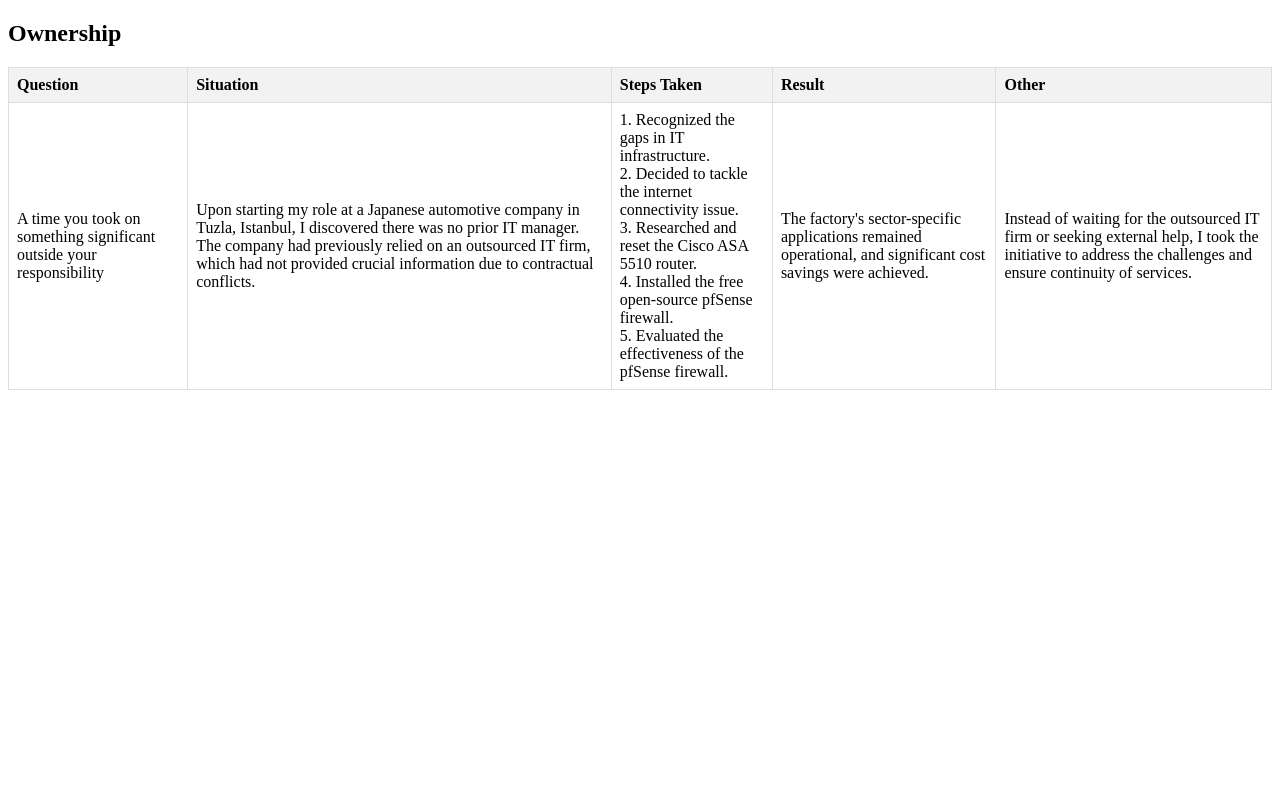
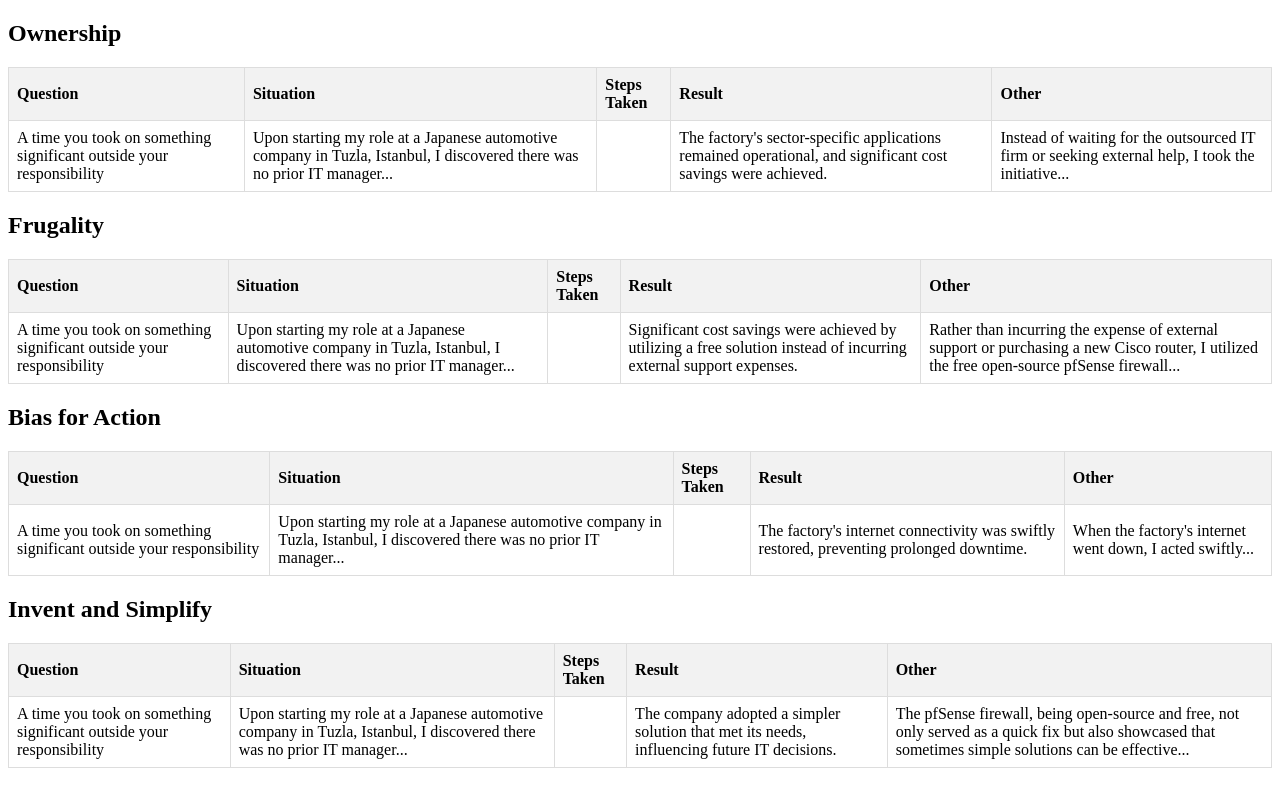
Before and after one commit to KoralK/amazon_leadership_table2, a plain HTML site: page index.html in a window 1280 px wide. Drawn offline with Linux system fonts and the light colour scheme.

Commit message:
initial commit

```diff
--- a/index.html
+++ b/index.html
@@ -33,19 +33,74 @@
         </tr>
         <tr>
             <td>A time you took on something significant outside your responsibility</td>
-        <td>Upon starting my role at a Japanese automotive company in Tuzla, Istanbul, I discovered there was no prior IT manager. The company had previously relied on an outsourced IT firm, which had not provided crucial information due to contractual conflicts.</td>
+            <td>Upon starting my role at a Japanese automotive company in Tuzla, Istanbul, I discovered there was no prior IT manager...</td>
             <td>
-            1. Recognized the gaps in IT infrastructure.<br>
-            2. Decided to tackle the internet connectivity issue.<br>
-            3. Researched and reset the Cisco ASA 5510 router.<br>
-            4. Installed the free open-source pfSense firewall.<br>
-            5. Evaluated the effectiveness of the pfSense firewall.
+                <!-- ... steps ... -->
             </td>
             <td>The factory's sector-specific applications remained operational, and significant cost savings were achieved.</td>
-        <td>Instead of waiting for the outsourced IT firm or seeking external help, I took the initiative to address the challenges and ensure continuity of services.</td>
+            <td>Instead of waiting for the outsourced IT firm or seeking external help, I took the initiative...</td>
         </tr>
     </table>
-<!-- ... other tables for Frugality, Bias for Action, and Invent and Simplify ... -->
+
+    <h2>Frugality</h2>
+    <table>
+        <tr>
+            <th>Question</th>
+            <th>Situation</th>
+            <th>Steps Taken</th>
+            <th>Result</th>
+            <th>Other</th>
+        </tr>
+        <tr>
+            <td>A time you took on something significant outside your responsibility</td>
+            <td>Upon starting my role at a Japanese automotive company in Tuzla, Istanbul, I discovered there was no prior IT manager...</td>
+            <td>
+                <!-- ... steps ... -->
+            </td>
+            <td>Significant cost savings were achieved by utilizing a free solution instead of incurring external support expenses.</td>
+            <td>Rather than incurring the expense of external support or purchasing a new Cisco router, I utilized the free open-source pfSense firewall...</td>
+        </tr>
+    </table>
+
+    <h2>Bias for Action</h2>
+    <table>
+        <tr>
+            <th>Question</th>
+            <th>Situation</th>
+            <th>Steps Taken</th>
+            <th>Result</th>
+            <th>Other</th>
+        </tr>
+        <tr>
+            <td>A time you took on something significant outside your responsibility</td>
+            <td>Upon starting my role at a Japanese automotive company in Tuzla, Istanbul, I discovered there was no prior IT manager...</td>
+            <td>
+                <!-- ... steps ... -->
+            </td>
+            <td>The factory's internet connectivity was swiftly restored, preventing prolonged downtime.</td>
+            <td>When the factory's internet went down, I acted swiftly...</td>
+        </tr>
+    </table>
+
+    <h2>Invent and Simplify</h2>
+    <table>
+        <tr>
+            <th>Question</th>
+            <th>Situation</th>
+            <th>Steps Taken</th>
+            <th>Result</th>
+            <th>Other</th>
+        </tr>
+        <tr>
+            <td>A time you took on something significant outside your responsibility</td>
+            <td>Upon starting my role at a Japanese automotive company in Tuzla, Istanbul, I discovered there was no prior IT manager...</td>
+            <td>
+                <!-- ... steps ... -->
+            </td>
+            <td>The company adopted a simpler solution that met its needs, influencing future IT decisions.</td>
+            <td>The pfSense firewall, being open-source and free, not only served as a quick fix but also showcased that sometimes simple solutions can be effective...</td>
+        </tr>
+    </table>
 
 </body>
 </html>
```
Lines whose indentation alone changed are shown as unchanged.
